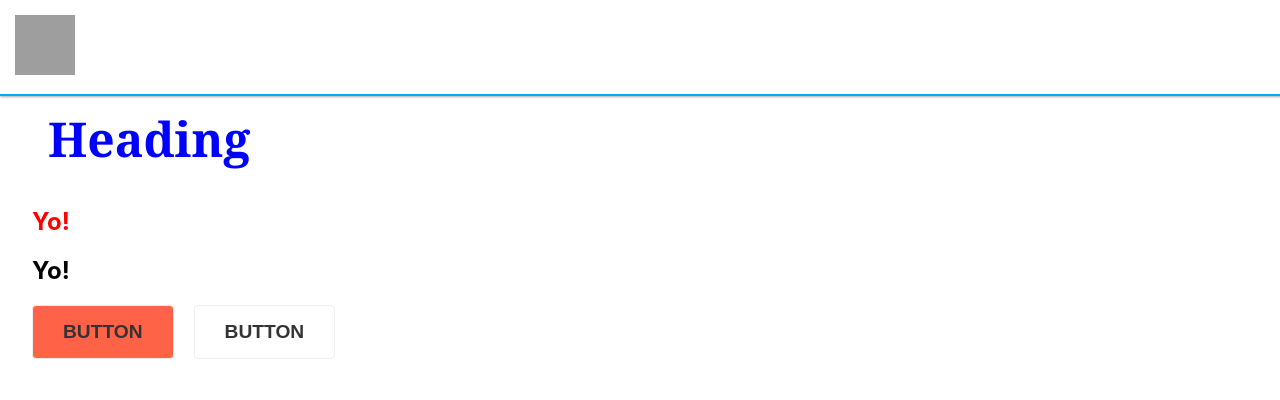
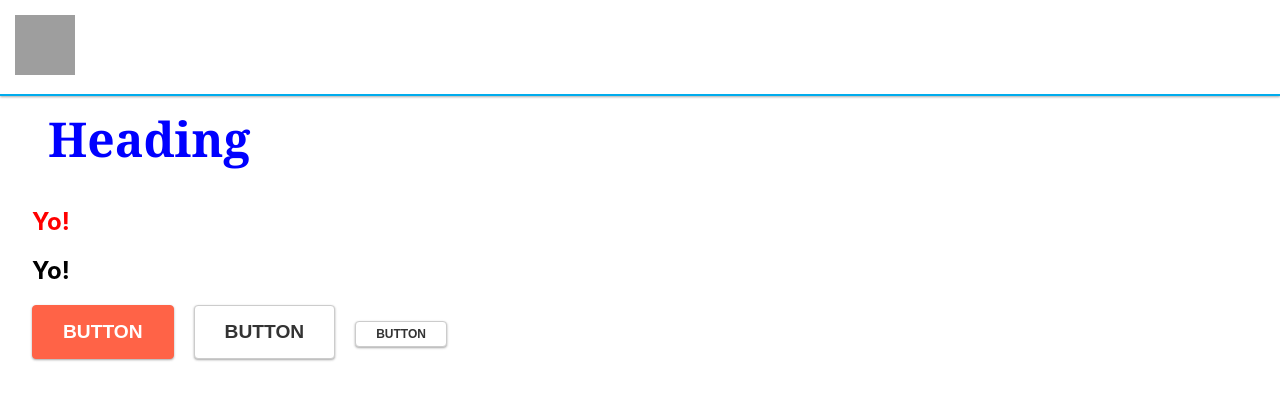
Before and after one commit to frankluongo/LUT-Level-1-Styled-Components, a React (Create React App) app: page / in a window 1280 px wide. Shown: the top 400 px of the page. Built offline with nearby package versions, Linux system fonts and the light colour scheme; grey boxes are pictures that could not be loaded.

Commit message:
15: Building an Extendible System

```diff
--- a/src/App.js
+++ b/src/App.js
@@ -1,5 +1,5 @@
 import React, { Component } from 'react';
-import { AppWrapper, Heading, Button, CancelButton, StyledFake, Fake } from './elements';
+import { AppWrapper, Heading, Button, StyledFake, Fake } from './elements';
 import GlobalStyle from './elements/Global';
 import Header from './layouts/Header';
 
@@ -14,8 +14,9 @@ class App extends Component {
         <Heading>Heading</Heading>
         <StyledFake />
         <Fake />
-        <CancelButton type="cancel" top="100">Button</CancelButton>
+        <Button type="cancel" top="100">Button</Button>
         <Button type="save">Button</Button>
+        <Button type="save" size="small">Button</Button>
         <GlobalStyle />
       </AppWrapper>
       </>
--- a/src/elements/Buttons.js
+++ b/src/elements/Buttons.js
@@ -1,24 +1,64 @@
 import styled from 'styled-components';
+import elevation from '../utilities/Elevation';
+
+const buttonSize = ({size}) => {
+  let btnSizeProps;
+
+  switch (size) {
+    case 'small':
+    btnSizeProps = `
+      font-size: 12px;
+      padding: 5px 20px;
+    `;
+    break;
+    default:
+    btnSizeProps = `
+      padding: 15px 30px;
+      font-size: 1.2rem;
+    `;
+  }
+
+  return btnSizeProps;
+}
+
+const buttonType = ({ type }) => {
+  let btnTypeProps;
+
+  switch (type) {
+    case 'cancel':
+    btnTypeProps = `
+    color: white;
+
+    background-color: tomato;
+    border: 1px solid tomato;
+    `;
+    break;
+    default:
+    btnTypeProps = `
+      color: #333;
+      background-color: white;
+      border: 1px solid #ccc;
+    `;
+  }
+
+  return btnTypeProps;
+}
 
 export const Button = styled.button`
-  padding: 15px 30px;
+  ${buttonSize.bind(this)};
+  ${buttonType.bind(this)};
 
-  color: #333;
-  font-size: 1.2rem;
+
   font-weight: bold;
   text-transform: uppercase;
 
-  background-color: white;
-  border: 1px solid #eee;
   border-radius: 4px;
   cursor: pointer;
   transition: all 0.2s ease-in-out;
-`;
-
-export const CancelButton = styled(Button)`
-  background-color: tomato;
+  ${elevation[1]};
 
   &:hover {
     transform: scale(1.1);
+    ${elevation[2]};
   }
 `;
--- a/src/elements/Global.js
+++ b/src/elements/Global.js
@@ -1,6 +1,14 @@
 import { createGlobalStyle } from 'styled-components';
 
 const GlobalStyle = createGlobalStyle`
+  html {
+    box-sizing: border-box;
+  }
+
+  *, *::after, *::before {
+    box-sizing: inherit;
+  }
+
   html, body {
     margin: 0;
     padding: 0;
```
